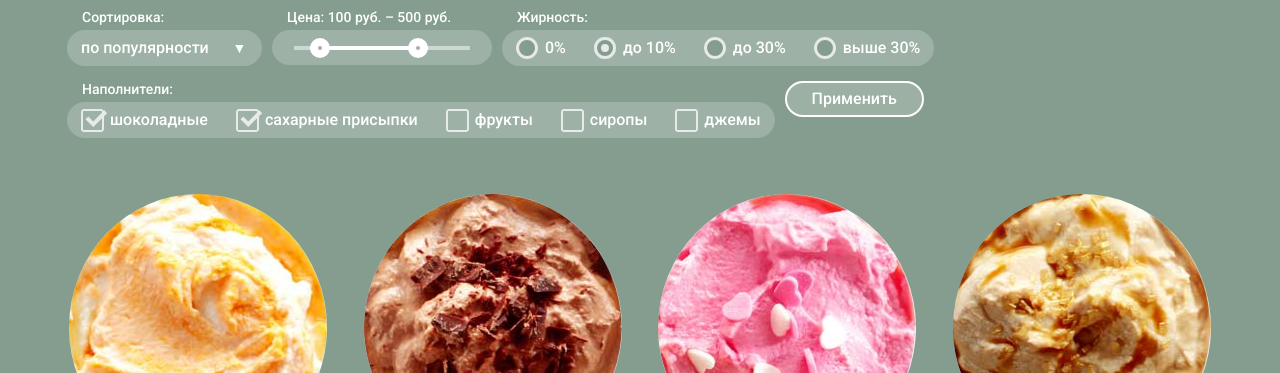
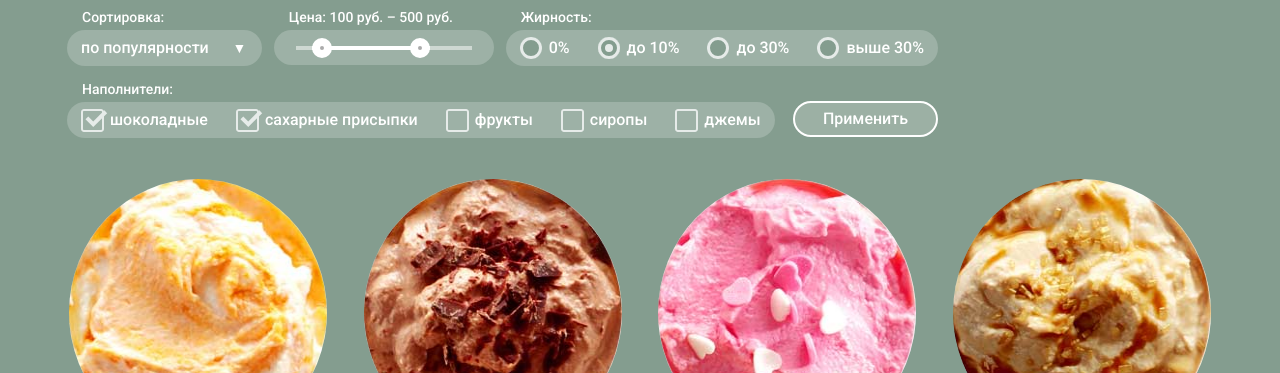
Before and after one commit to Vivendum/790877-gllacy, a plain HTML site: page catalog.html in a window 1280 px wide. Shown: the part 177-550 px from the top of the page. Drawn offline with Linux system fonts and the light colour scheme.

Commit message:
Стилизует кнопку фильтра в каталоге

```diff
--- a/css/style.css
+++ b/css/style.css
@@ -1907,16 +1907,16 @@ textarea:placeholder-shown
 
 .filters {
   margin-right: 265px;
-  margin-bottom: 35px;
+  margin-bottom: 20px;
 }
 
 .filters .form-filters {
   display: flex;
   flex-direction: row;
-  justify-content: flex-start;
+  justify-content: space-between;
   align-items: flex-start;
   flex-wrap: wrap;
-  align-content: flex-start;
+  align-content: space-between;
   min-height: 130px;
 }
 
@@ -2152,8 +2152,9 @@ textarea:placeholder-shown
   fill: #b5c4bc;
 }
 .filters .button-filters {
-  /* margin-right: 7px; */
-  padding: 7px 25px;
+  margin-top: 20px;
+  margin-right: 10px;
+  padding: 7px 28px;
 
   font-size: 16px;
   line-height: 18px;
@@ -2168,22 +2169,26 @@ textarea:placeholder-shown
 }
 
 .filters .button-filters:hover {
+  padding: 9px 30px;
+
   color: #000000;
 
   background-color: #ffffff;
-  border: 2px solid #ffffff;
+  border: none;
 }
 
 .filters .button-filters:active {
+  padding: 9px 30px;
+
   color: #000000;
 
   background-color: #eaeaea;
-  border: 2px solid #eaeaea;
-  /* Памятка: внутренняя тень */
+  border: none;
+  box-shadow: inset 0 2px 2px #696969;
 }
 
 .catalog:not(.catalog-main) {
-  margin-bottom: 40px;
+  margin-bottom: 38px;
 }
 
 .catalog:not(.catalog-main) .item-catalog {
```
